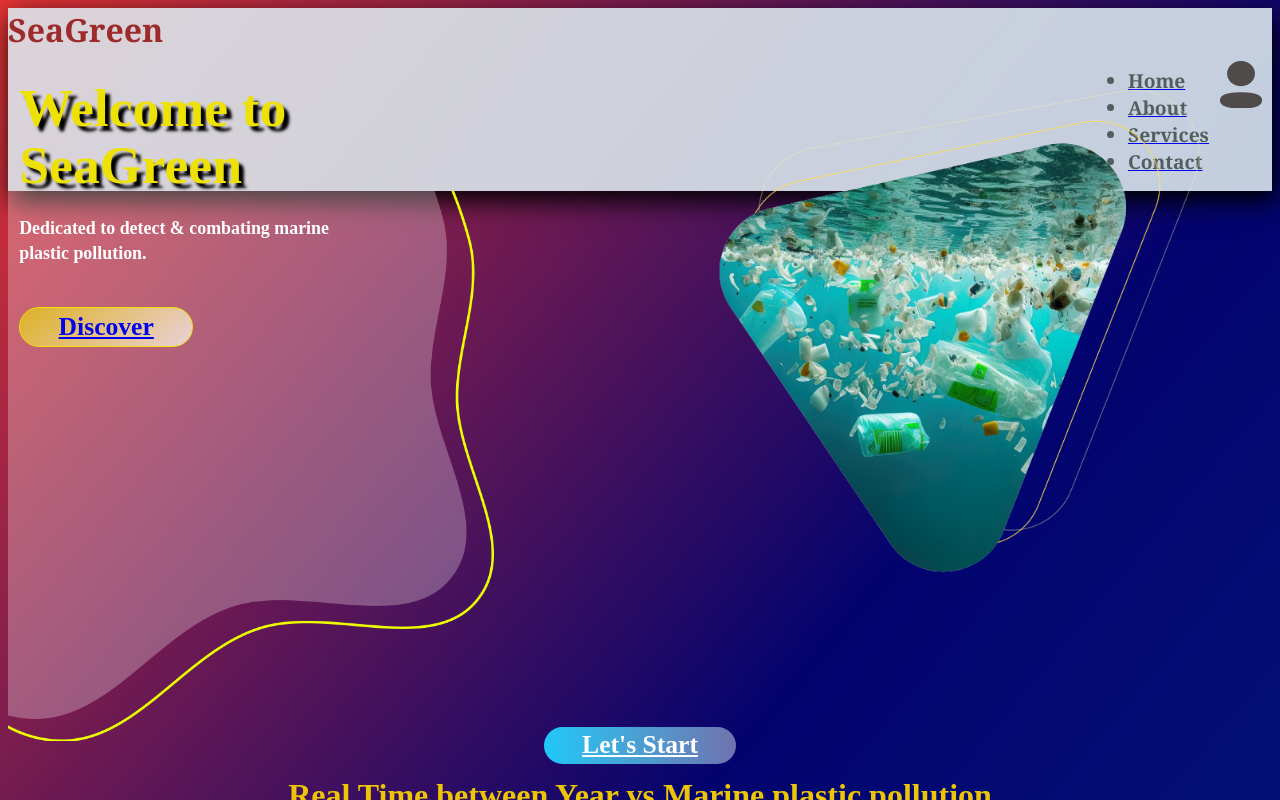
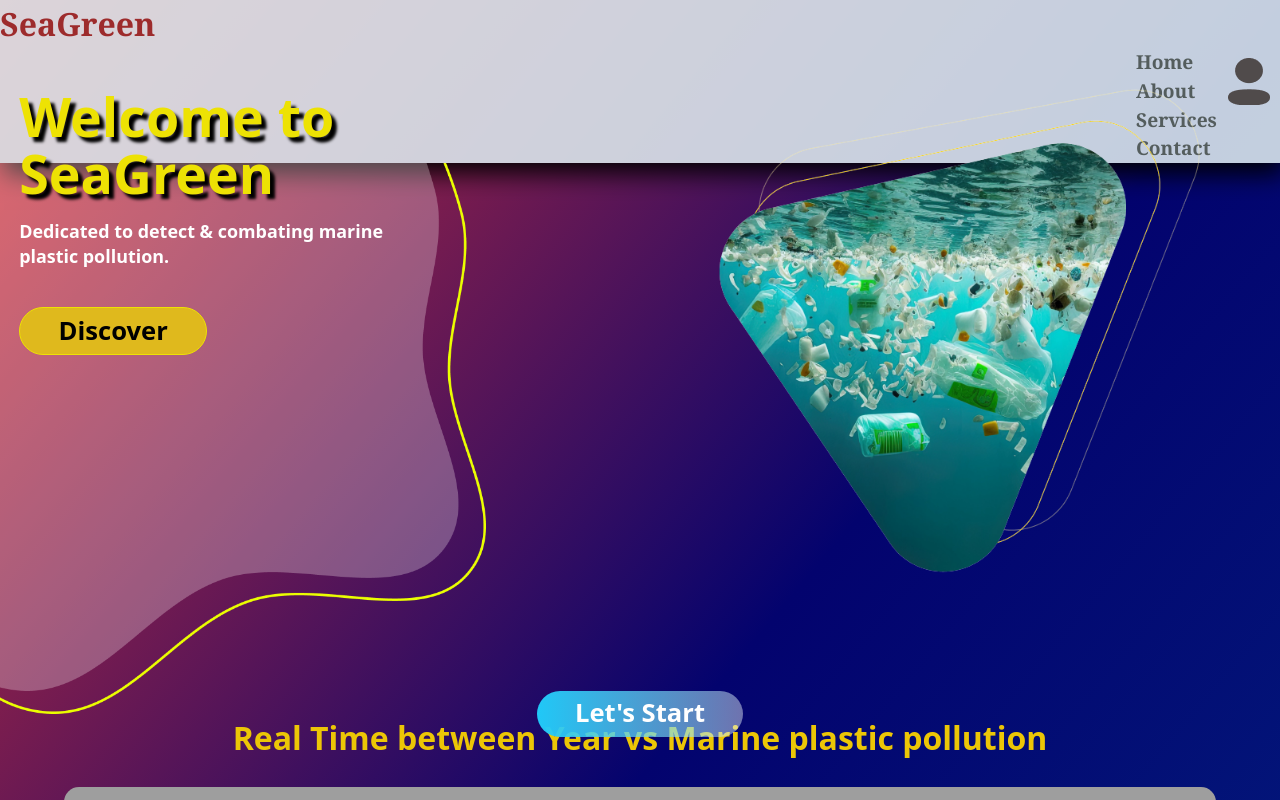
Before and after one commit to Shivampathak-1/Sea-Green, a React (Vite) app in the folder Frontend/: page / in a window 1280 px wide. In both pictures the pointer is over the element "Discover". Shown: the top 800 px of the page. Built offline with nearby package versions, Linux system fonts and the light colour scheme; grey boxes are pictures that could not be loaded.

Commit message:
button hover

```diff
--- a/Frontend/package.json
+++ b/Frontend/package.json
@@ -19,12 +19,8 @@
     "react-dom": "^18.2.0",
     "react-router-dom": "^6.22.3",
     "react-spinners": "^0.13.8",
-
     "react-webcam": "^7.2.0",
     "styled-components": "^6.1.8"
-    "styled-components": "^6.1.8",
-    "react-webcam": "^7.2.0"
-
   },
   "devDependencies": {
     "@types/react": "^18.2.66",
--- a/Frontend/src/pages/Home/Home.css
+++ b/Frontend/src/pages/Home/Home.css
@@ -69,6 +69,10 @@
     background: linear-gradient(142deg, rgba(223,185,29,0.9) 0%, rgba(255, 255, 255, 0.712) 100%);
 }
 
+.discover:hover{
+    background: rgb(223,185,29);
+}
+
 .buttonmain {
     /* background-color: #4CAF50;  */
     border: none;
@@ -86,6 +90,10 @@
     /* border-radius: 12px;  */
     background-image: linear-gradient(to right, #20c8f7, #eef5fb75);
 
+  }
+
+  .buttonmain:hover{
+    background: rgba(16,191,209,1);
   }
 
   .button_start{
```
